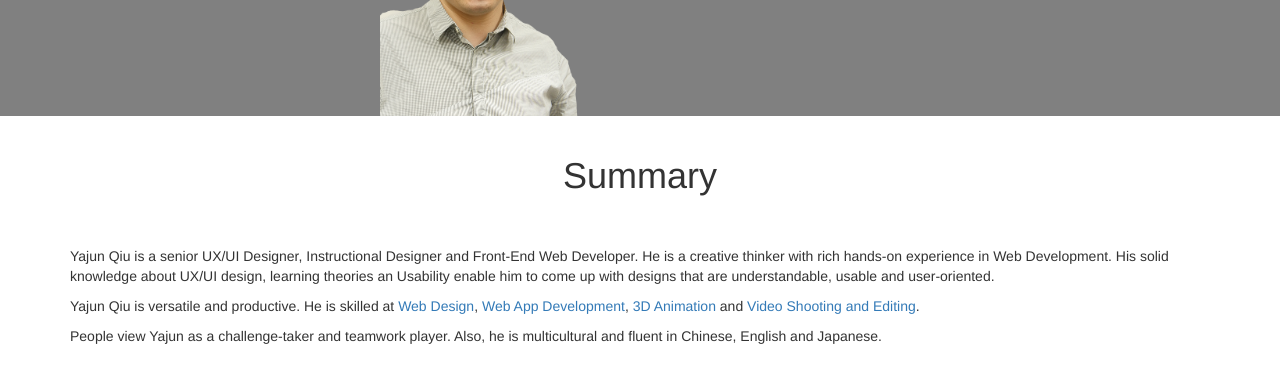
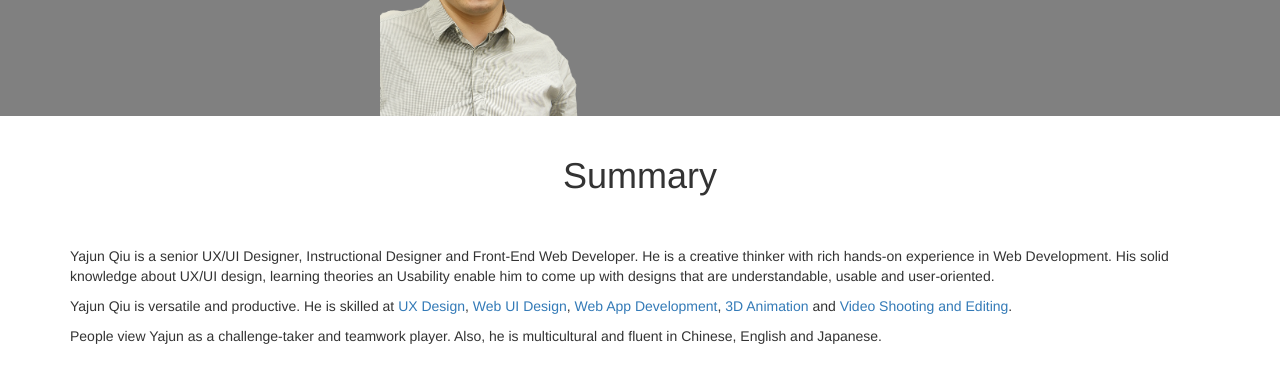
Before and after one commit to YajunQiu/YajunQiu.github.io, a plain HTML site: page index.html in a window 1280 px wide. Shown: the part 172-558 px from the top of the page. Drawn offline with Linux system fonts and the light colour scheme.

Commit message:
add UI description

```diff
--- a/index.html
+++ b/index.html
@@ -98,7 +98,7 @@
         <div class="row">
             <div class="col-lg-12">
             <p>Yajun Qiu is a senior UX/UI Designer, Instructional Designer and Front-End Web Developer. He is a creative thinker with rich hands-on experience in Web Development. His solid knowledge about UX/UI design, learning theories an Usability enable him to come up with designs that are understandable, usable and user-oriented.</p>
-            <p>Yajun Qiu is versatile and productive. He is skilled at <a href="./index.html#website">Web Design</a>, <a href="./index.html#webapp">Web App Development</a>, <a href="./index.html#3D">3D Animation</a> and <a href="./index.html#video">Video Shooting and Editing</a>.</p>
+            <p>Yajun Qiu is versatile and productive. He is skilled at <a href="./index.html#ux">UX Design</a>, <a href="./index.html#website">Web UI Design</a>, <a href="./index.html#webapp">Web App Development</a>, <a href="./index.html#3D">3D Animation</a> and <a href="./index.html#video">Video Shooting and Editing</a>.</p>
             <p>People view Yajun as a challenge-taker and teamwork player. Also, he is multicultural and fluent in Chinese, English and Japanese.</p>
             </div>
         </div>
```
